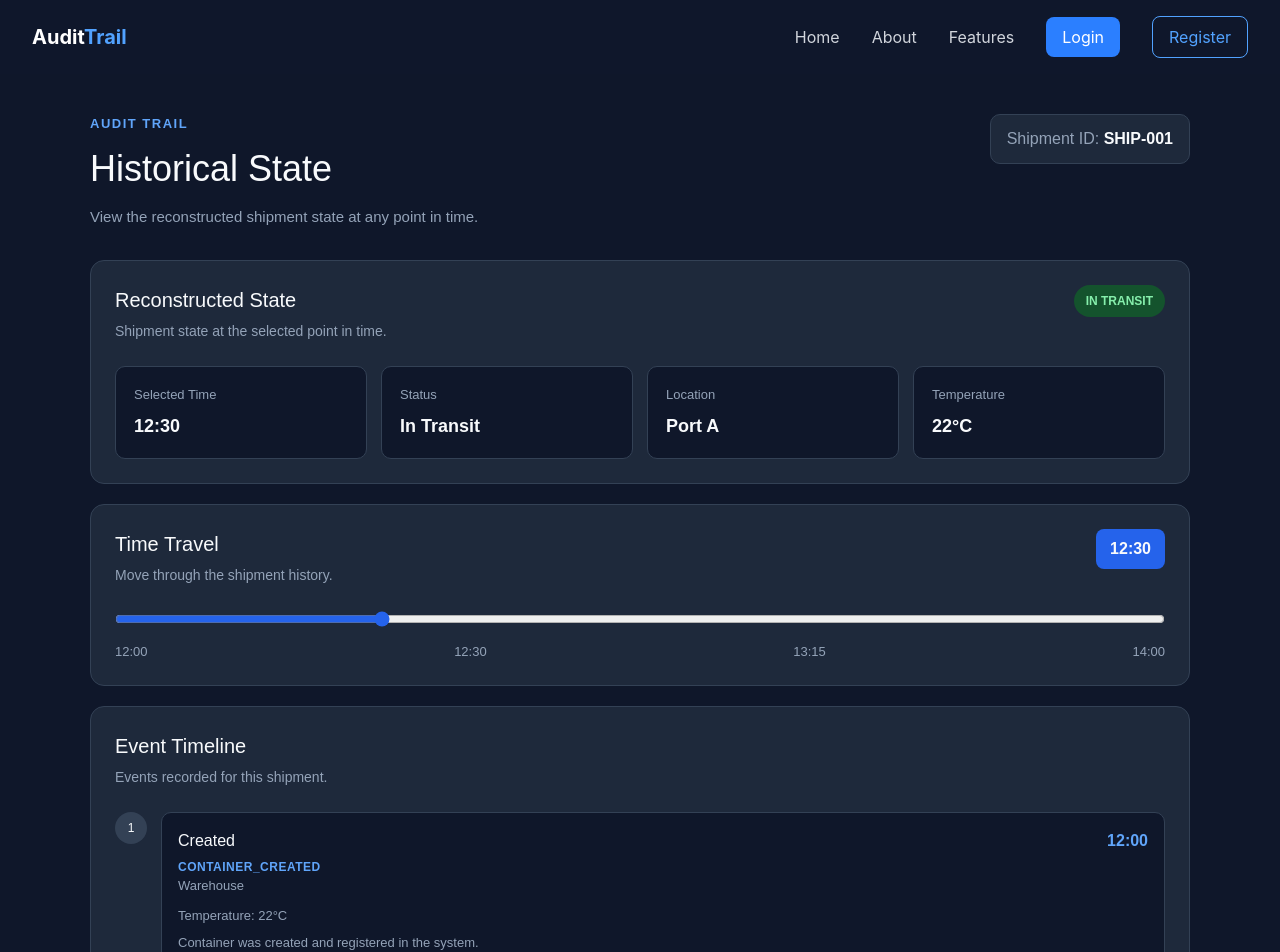
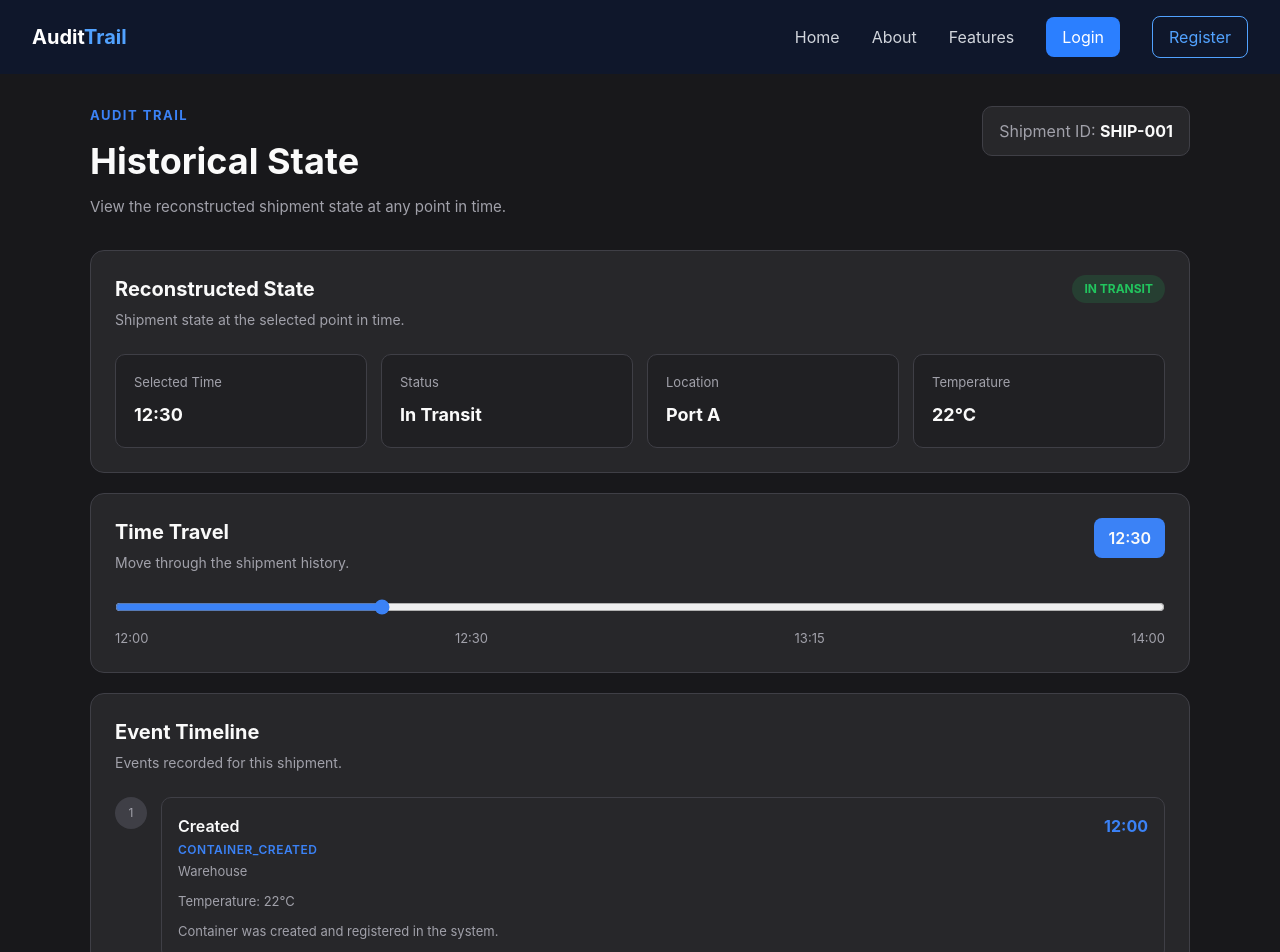
Before and after one commit to chandancoder-dev/audit-trail-team14, a React (Vite) app in the folder client/: page /historicalstate in a window 1280 px wide. Shown: the top 952 px of the page. Built offline with nearby package versions, Linux system fonts and the light colour scheme.

Commit message:
Update historical state UI with Tailwind theme

```diff
--- a/client/src/pages/HistoricalState.jsx
+++ b/client/src/pages/HistoricalState.jsx
@@ -1,5 +1,4 @@
 import { useState } from "react";
-import "../styles/historicalState.css";
 
 function HistoricalState() {
   const events = [
@@ -53,78 +52,118 @@ function HistoricalState() {
 
     return `${String(hour).padStart(2, "0")}:${String(minute).padStart(
       2,
-      "0",
+      "0"
     )}`;
   };
 
   const selectedEventIndex = events.findIndex(
-    (event) => event.minutes === currentEvent.minutes,
+    (event) => event.minutes === currentEvent.minutes
   );
 
   return (
-    <div className="historical-page">
-      <header className="history-header">
+    <div className="min-h-screen bg-bg-primary px-4 py-6 text-text-heading font-sans sm:px-6 sm:py-8 md:px-10">
+      {/* Header */}
+      <header className="mx-auto mb-8 flex max-w-275 flex-col items-start justify-between gap-4 md:flex-row md:gap-6">
         <div>
-          <p className="page-label">AUDIT TRAIL</p>
+          <p className="mb-2 text-[13px] font-bold tracking-[1.5px] text-primary">
+            AUDIT TRAIL
+          </p>
 
-          <h1>Historical State</h1>
+          <h1 className="mb-2 text-[26px] font-bold text-text-heading sm:text-[30px] md:text-[36px]">
+            Historical State
+          </h1>
 
-          <p className="page-description">
+          <p className="text-[14px] text-text-secondary sm:text-[15px]">
             View the reconstructed shipment state at any point in time.
           </p>
         </div>
 
-        <div className="shipment-badge">
-          Shipment ID: <strong>SHIP-001</strong>
+        <div className="w-full rounded-[10px] border border-border bg-bg-card px-4 py-3 text-text-secondary md:w-auto">
+          Shipment ID:{" "}
+          <strong className="text-text-heading">SHIP-001</strong>
         </div>
       </header>
 
-      <main className="history-content">
-        <section className="state-card">
-          <div className="section-heading">
+      {/* Main content */}
+      <main className="mx-auto grid max-w-275 gap-5">
+        {/* Reconstructed State */}
+        <section className="rounded-[14px] border border-border bg-bg-card p-4.5 sm:p-6">
+          <div className="mb-6 flex flex-col items-start justify-between gap-3 sm:flex-row sm:gap-5">
             <div>
-              <h2>Reconstructed State</h2>
+              <h2 className="mb-1.5 text-xl font-bold text-text-heading">
+                Reconstructed State
+              </h2>
 
-              <p>Shipment state at the selected point in time.</p>
+              <p className="text-[14px] text-text-secondary">
+                Shipment state at the selected point in time.
+              </p>
             </div>
 
-            <span className="status-badge">
+            <span className="rounded-full bg-success/15 px-3 py-1.5 text-xs font-bold text-success">
               {currentEvent.status.toUpperCase()}
             </span>
           </div>
 
-          <div className="state-grid">
-            <div className="state-item">
-              <span>Selected Time</span>
-              <strong>{formatTime(selectedMinute)}</strong>
+          {/* State cards */}
+          <div className="grid grid-cols-1 gap-3.5 sm:grid-cols-2 lg:grid-cols-4">
+            <div className="rounded-[10px] border border-border bg-bg-input p-4.5">
+              <span className="mb-2 block text-[13px] text-text-secondary">
+                Selected Time
+              </span>
+
+              <strong className="text-lg text-text-heading">
+                {formatTime(selectedMinute)}
+              </strong>
             </div>
 
-            <div className="state-item">
-              <span>Status</span>
-              <strong>{currentEvent.status}</strong>
+            <div className="rounded-[10px] border border-border bg-bg-input p-4.5">
+              <span className="mb-2 block text-[13px] text-text-secondary">
+                Status
+              </span>
+
+              <strong className="text-lg text-text-heading">
+                {currentEvent.status}
+              </strong>
             </div>
 
-            <div className="state-item">
-              <span>Location</span>
-              <strong>{currentEvent.location}</strong>
+            <div className="rounded-[10px] border border-border bg-bg-input p-4.5">
+              <span className="mb-2 block text-[13px] text-text-secondary">
+                Location
+              </span>
+
+              <strong className="text-lg text-text-heading">
+                {currentEvent.location}
+              </strong>
             </div>
 
-            <div className="state-item">
-              <span>Temperature</span>
-              <strong>{currentEvent.temperature}</strong>
+            <div className="rounded-[10px] border border-border bg-bg-input p-4.5">
+              <span className="mb-2 block text-[13px] text-text-secondary">
+                Temperature
+              </span>
+
+              <strong className="text-lg text-text-heading">
+                {currentEvent.temperature}
+              </strong>
             </div>
           </div>
         </section>
 
-        <section className="timeline-card">
-          <div className="section-heading">
+        {/* Time Travel */}
+        <section className="rounded-[14px] border border-border bg-bg-card p-4.5 sm:p-6">
+          <div className="mb-6 flex flex-col items-start justify-between gap-3 sm:flex-row sm:gap-5">
             <div>
-              <h2>Time Travel</h2>
+              <h2 className="mb-1.5 text-xl font-bold text-text-heading">
+                Time Travel
+              </h2>
 
-              <p>Move through the shipment history.</p>
+              <p className="text-[14px] text-text-secondary">
+                Move through the shipment history.
+              </p>
             </div>
 
-            <span className="selected-time">{formatTime(selectedMinute)}</span>
+            <span className="self-start rounded-lg bg-primary px-3.5 py-2 font-semibold text-text-heading">
+              {formatTime(selectedMinute)}
+            </span>
           </div>
 
           <input
@@ -133,10 +172,10 @@ function HistoricalState() {
             max="120"
             value={selectedMinute}
             onChange={(e) => setSelectedMinute(Number(e.target.value))}
-            className="history-slider"
+            className="w-full cursor-pointer accent-primary"
           />
 
-          <div className="slider-labels">
+          <div className="mt-2 flex justify-between text-[13px] text-text-secondary">
             <span>12:00</span>
             <span>12:30</span>
             <span>13:15</span>
@@ -144,44 +183,80 @@ function HistoricalState() {
           </div>
         </section>
 
-        <section className="events-card">
-          <div className="section-heading">
-            <div>
-              <h2>Event Timeline</h2>
+        {/* Event Timeline */}
+        <section className="rounded-[14px] border border-border bg-bg-card p-4.5 sm:p-6">
+          <div className="mb-6">
+            <h2 className="mb-1.5 text-xl font-bold text-text-heading">
+              Event Timeline
+            </h2>
 
-              <p>Events recorded for this shipment.</p>
-            </div>
+            <p className="text-[14px] text-text-secondary">
+              Events recorded for this shipment.
+            </p>
           </div>
 
-          <div className="timeline">
-            {events.map((event, index) => (
-              <div
-                className={`timeline-event ${
-                  selectedEventIndex === index ? "active-event" : ""
-                }`}
-                key={event.time}
-                onClick={() => setSelectedMinute(event.minutes)}
-              >
-                <div className="timeline-marker">{index + 1}</div>
+          <div className="flex flex-col gap-3.5">
+            {events.map((event, index) => {
+              const isActive = selectedEventIndex === index;
 
-                <div className="event-content">
-                  <div className="event-top">
-                    <div>
-                      <h3>{event.status}</h3>
-                      <p className="event-type">{event.eventType}</p>
-                      <p>{event.location}</p>
+              return (
+                <div
+                  key={event.time}
+                  className={`flex cursor-pointer gap-2.5 sm:gap-3.5 ${
+                    isActive ? "" : ""
+                  }`}
+                  onClick={() => setSelectedMinute(event.minutes)}
+                >
+                  {/* Marker */}
+                  <div
+                    className={`flex h-7 w-7 min-w-7 items-center justify-center rounded-full text-xs sm:h-8 sm:w-8 sm:min-w-8 ${
+                      isActive
+                        ? "bg-primary text-text-heading"
+                        : "bg-border text-text-secondary"
+                    }`}
+                  >
+                    {index + 1}
+                  </div>
+
+                  {/* Event content */}
+                  <div
+                    className={`flex-1 rounded-[10px] border bg-bg-card p-3.5 sm:p-4 ${
+                      isActive
+                        ? "border-primary"
+                        : "border-border"
+                    }`}
+                  >
+                    <div className="flex flex-col justify-between gap-2 sm:flex-row sm:gap-5">
+                      <div>
+                        <h3 className="mb-1 text-base font-semibold text-text-heading">
+                          {event.status}
+                        </h3>
+
+                        <p className="mt-1 text-xs font-semibold tracking-[0.5px] text-primary">
+                          {event.eventType}
+                        </p>
+
+                        <p className="mt-1 text-[13px] text-text-secondary">
+                          {event.location}
+                        </p>
+                      </div>
+
+                      <span className="font-bold text-primary">
+                        {event.time}
+                      </span>
                     </div>
 
-                    <span className="event-time">{event.time}</span>
+                    <p className="mt-2.5 text-[13px] text-text-secondary">
+                      Temperature: {event.temperature}
+                    </p>
+
+                    <p className="mt-2 text-[13px] leading-6 text-text-secondary">
+                      {event.details}
+                    </p>
                   </div>
-
-                  <p className="event-temperature">
-                    Temperature: {event.temperature}
-                  </p>
-                  <p className="event-details">{event.details}</p>
                 </div>
-              </div>
-            ))}
+              );
+            })}
           </div>
         </section>
       </main>
--- a/client/src/styles/historicalState.css
+++ /dev/null
@@ -1,318 +0,0 @@
-.historical-page {
-  min-height: 100vh;
-  background: #0f172a;
-  color: #f8fafc;
-  padding: 40px;
-  font-family: Arial, sans-serif;
-}
-
-.history-header {
-  max-width: 1100px;
-  margin: 0 auto 32px;
-  display: flex;
-  justify-content: space-between;
-  align-items: flex-start;
-  gap: 24px;
-}
-
-.page-label {
-  color: #60a5fa;
-  font-size: 13px;
-  font-weight: 700;
-  letter-spacing: 1.5px;
-  margin-bottom: 8px;
-}
-
-.history-header h1 {
-  font-size: 36px;
-  margin-bottom: 10px;
-}
-
-.page-description {
-  color: #94a3b8;
-  font-size: 15px;
-}
-
-.shipment-badge {
-  background: #1e293b;
-  border: 1px solid #334155;
-  border-radius: 10px;
-  padding: 12px 16px;
-  color: #94a3b8;
-}
-
-.shipment-badge strong {
-  color: #f8fafc;
-}
-
-.history-content {
-  max-width: 1100px;
-  margin: 0 auto;
-  display: grid;
-  gap: 20px;
-}
-
-.state-card {
-  background: #1e293b;
-  border: 1px solid #334155;
-  border-radius: 14px;
-  padding: 24px;
-}
-
-.section-heading {
-  display: flex;
-  justify-content: space-between;
-  align-items: flex-start;
-  gap: 20px;
-  margin-bottom: 24px;
-}
-
-.section-heading h2 {
-  font-size: 20px;
-  margin-bottom: 6px;
-}
-
-.section-heading p {
-  color: #94a3b8;
-  font-size: 14px;
-}
-
-.status-badge {
-  background: #14532d;
-  color: #86efac;
-  border-radius: 20px;
-  padding: 7px 12px;
-  font-size: 12px;
-  font-weight: 700;
-}
-
-.state-grid {
-  display: grid;
-  grid-template-columns: repeat(4, 1fr);
-  gap: 14px;
-}
-
-.state-item {
-  background: #0f172a;
-  border: 1px solid #334155;
-  border-radius: 10px;
-  padding: 18px;
-}
-
-.state-item span {
-  display: block;
-  color: #94a3b8;
-  font-size: 13px;
-  margin-bottom: 8px;
-}
-
-.state-item strong {
-  font-size: 18px;
-}
-
-.timeline-card {
-  background: #1e293b;
-  border: 1px solid #334155;
-  border-radius: 14px;
-  padding: 24px;
-}
-
-.selected-time {
-  background: #2563eb;
-  padding: 8px 14px;
-  border-radius: 8px;
-  font-weight: 600;
-}
-
-.history-slider {
-  width: 100%;
-  cursor: pointer;
-  accent-color: #2563eb;
-}
-
-.slider-labels {
-  display: flex;
-  justify-content: space-between;
-  color: #94a3b8;
-  font-size: 13px;
-  margin-top: 8px;
-}
-
-.events-card {
-  background: #1e293b;
-  border: 1px solid #334155;
-  border-radius: 14px;
-  padding: 24px;
-}
-
-.timeline {
-  display: flex;
-  flex-direction: column;
-  gap: 14px;
-}
-
-.timeline-event {
-  display: flex;
-  gap: 14px;
-  cursor: pointer;
-}
-
-.timeline-marker {
-  width: 32px;
-  height: 32px;
-  min-width: 32px;
-  border-radius: 50%;
-  background: #334155;
-  display: flex;
-  align-items: center;
-  justify-content: center;
-  font-size: 12px;
-}
-
-.event-content {
-  flex: 1;
-  background: #0f172a;
-  border: 1px solid #334155;
-  border-radius: 10px;
-  padding: 16px;
-}
-
-.event-top {
-  display: flex;
-  justify-content: space-between;
-  gap: 20px;
-}
-
-.event-content h3 {
-  font-size: 16px;
-  margin-bottom: 5px;
-}
-
-.event-content p {
-  color: #94a3b8;
-  font-size: 13px;
-}
-
-.event-time {
-  color: #60a5fa;
-  font-weight: 700;
-}
-
-.event-temperature {
-  margin-top: 10px;
-}
-
-.active-event .timeline-marker {
-  background: #2563eb;
-}
-
-.active-event .event-content {
-  border-color: #2563eb;
-}
-
-.event-content .event-type {
-  color: #60a5fa;
-  font-size: 12px;
-  font-weight: 600;
-  letter-spacing: 0.5px;
-  margin-top: 4px;
-}
-
-.event-details {
-  margin-top: 8px;
-  color: #cbd5e1;
-  line-height: 1.5;
-}
-
-.event-type {
-  color: #60a5fa;
-  font-size: 12px;
-  font-weight: 600;
-  margin-top: 4px;
-}
-
-.event-details {
-  margin-top: 8px;
-  color: #cbd5e1;
-  line-height: 1.5;
-}
-
-@media (max-width: 800px) {
-  .historical-page {
-    padding: 24px;
-  }
-
-  .history-header {
-    flex-direction: column;
-    gap: 16px;
-  }
-
-  .history-header h1 {
-    font-size: 30px;
-  }
-
-  .shipment-badge {
-    width: 100%;
-  }
-
-  .state-grid {
-    grid-template-columns: repeat(2, 1fr);
-  }
-}
-
-@media (max-width: 500px) {
-  .historical-page {
-    padding: 16px;
-  }
-
-  .history-header {
-    margin-bottom: 24px;
-  }
-
-  .history-header h1 {
-    font-size: 26px;
-  }
-
-  .page-description {
-    font-size: 14px;
-  }
-
-  .state-card,
-  .timeline-card,
-  .events-card {
-    padding: 18px;
-  }
-
-  .state-grid {
-    grid-template-columns: 1fr;
-  }
-
-  .section-heading {
-    flex-direction: column;
-    gap: 12px;
-  }
-
-  .selected-time,
-  .status-badge {
-    align-self: flex-start;
-  }
-
-  .event-top {
-    flex-direction: column;
-    gap: 8px;
-  }
-
-  .timeline-event {
-    gap: 10px;
-  }
-
-  .timeline-marker {
-    width: 28px;
-    height: 28px;
-    min-width: 28px;
-  }
-
-  .event-content {
-    padding: 14px;
-  }
-}
```
